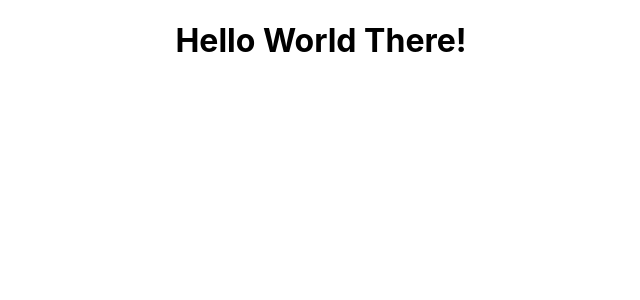
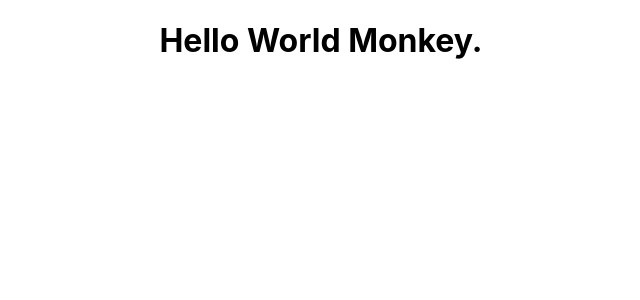
Before and after one commit to is-it-me/my-resume, a React (Create React App) app: page / in a window 1280 px wide. Shown: the top 300 px of the page, without its empty margins (319-959 px from the left). Built offline with nearby package versions, Linux system fonts and the light colour scheme.

Commit message:
Changed Message to monkey

```diff
--- a/src/App.js
+++ b/src/App.js
@@ -3,7 +3,7 @@ import './App.css';
 function App() {
   return (
     <div className="App">
-      <h1>Hello World There!</h1>
+      <h1>Hello World Monkey.</h1>
     </div>
   );
 }
```
